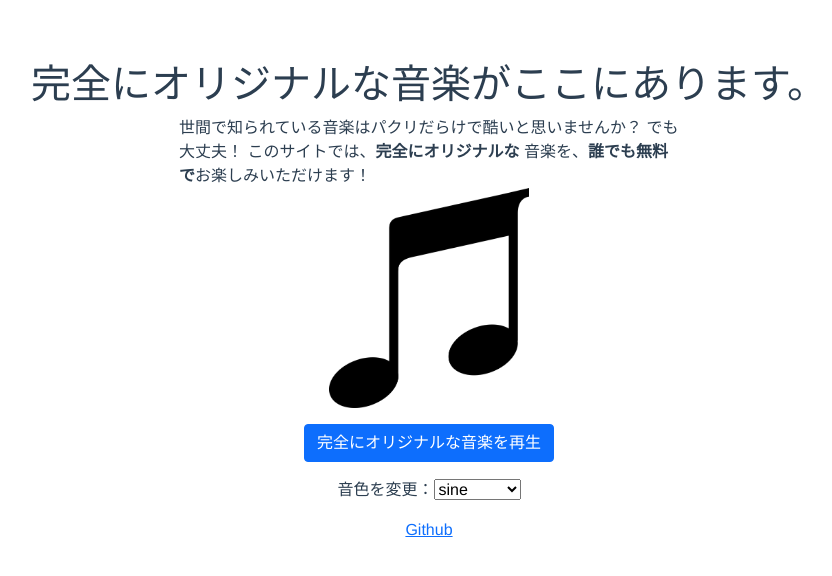
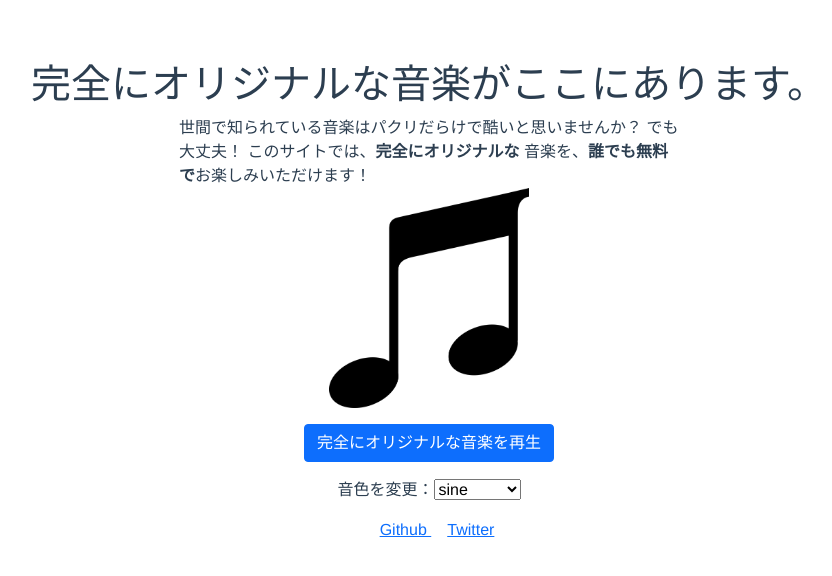
Before and after one commit to UzoGaMuzol/completely-original-song, a Vue app: page / in a window 1280 px wide. Shown: the top 576 px of the page, without its empty margins (211-1043 px from the left). Built offline with nearby package versions, Linux system fonts and the light colour scheme.

Commit message:
リンク集

```diff
--- a/src/App.vue
+++ b/src/App.vue
@@ -8,9 +8,18 @@
     </p>
     <img src="./assets/musicnote.png" alt="music note" width="200" class="mb-3">
     <Main />
-    <a href="https://github.com/UzoGaMuzol/completely-original-song">
-      Github
-    </a>
+    <ul class="links">
+      <li>
+        <a href="https://github.com/UzoGaMuzol/completely-original-song">
+          Github
+        </a>
+      </li>
+      <li>
+        <a href="https://twitter.com/uzogamuzol">
+          Twitter
+        </a>
+      </li>
+    </ul>
   </div>
 </template>
 
@@ -43,4 +52,12 @@ export default {
   margin: 0 auto;
   text-align: left;
 }
+ul.links {
+  list-style-type: none;
+}
+
+ul.links li {
+  display: inline;
+  margin-right: 1em
+}
 </style>
```
